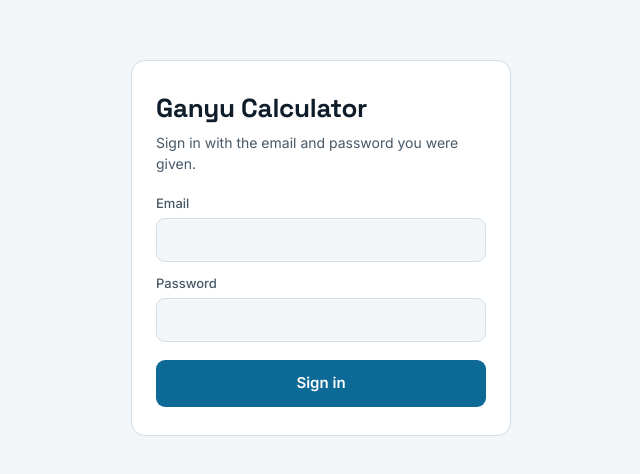
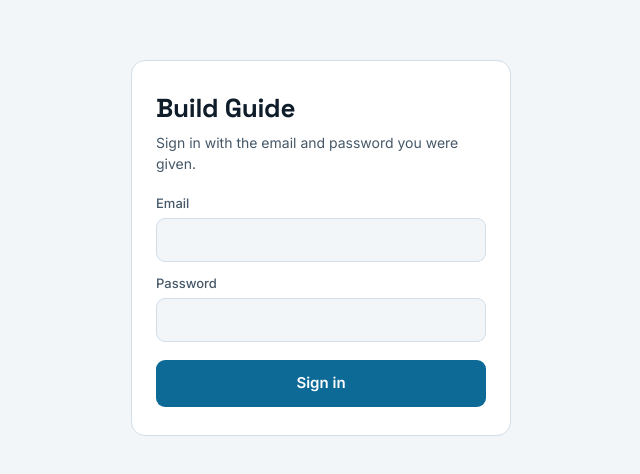
Before and after one commit to Cyril-Jac/ganyu-calculator, a plain HTML site: page index.html in a window 1280 px wide. Shown: the part 152-626 px from the top of the page, without its empty margins (319-959 px from the left). Drawn offline with Linux system fonts and the light colour scheme.

Commit message:
Rename to Build Guide

```diff
--- a/index.html
+++ b/index.html
@@ -4,7 +4,7 @@
 <meta charset="utf-8">
 <meta name="viewport" content="width=device-width, initial-scale=1, viewport-fit=cover">
 <meta name="robots" content="noindex, nofollow">
-<title>Ganyu Calculator</title>
+<title>Build Guide</title>
 <link rel="preconnect" href="https://fonts.googleapis.com">
 <link rel="preconnect" href="https://fonts.gstatic.com" crossorigin>
 <link rel="stylesheet" href="https://fonts.googleapis.com/css2?family=Inter:wght@400;500;600&family=Space+Grotesk:wght@600;700&display=swap">
@@ -51,7 +51,7 @@ dialog::backdrop{background:rgba(0,0,0,.4)}
 <body>
 <main id="login" class="center" hidden>
   <form class="card" id="loginForm" novalidate>
-    <h1>Ganyu Calculator</h1>
+    <h1>Build Guide</h1>
     <p class="sub">Sign in with the email and password you were given.</p>
     <label for="email">Email</label>
     <input id="email" type="email" autocomplete="username" required>
@@ -66,10 +66,10 @@ dialog::backdrop{background:rgba(0,0,0,.4)}
 
 <div id="app" class="app" hidden>
   <div class="bar">
-    <span class="who"><b>Ganyu Calculator</b> · <span id="who"></span></span>
+    <span class="who"><b>Build Guide</b> · <span id="who"></span></span>
     <span class="acts"><button class="ghost" id="pwBtn" type="button">Change password</button><button class="ghost" id="outBtn" type="button">Sign out</button></span>
   </div>
-  <iframe id="frame" title="Ganyu Frostflake Calculator"></iframe>
+  <iframe id="frame" title="Build Guide"></iframe>
 </div>
 
 <dialog id="pwDlg">
@@ -103,7 +103,7 @@ dialog::backdrop{background:rgba(0,0,0,.4)}
     $('who').textContent = 'signed in as ' + name;
     const { data, error } = await sb.from('app_files').select('content').eq('name','calculator').maybeSingle();
     if(error || !data){
-      show('login'); say($('loginMsg'), error ? 'The calculator could not load. Check your internet and try again.' : 'You are signed in, but this account cannot open the calculator.');
+      show('login'); say($('loginMsg'), error ? 'The guide could not load. Check your internet and try again.' : 'You are signed in, but this account cannot open the guide.');
       return;
     }
     if(blobUrl) URL.revokeObjectURL(blobUrl);
```
